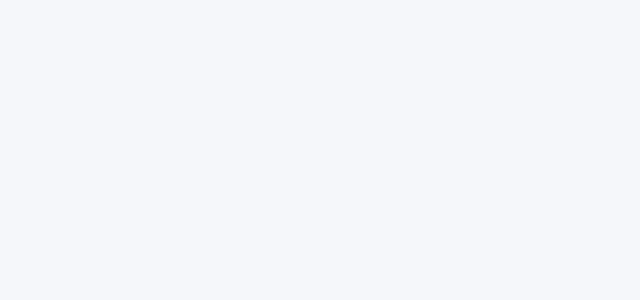
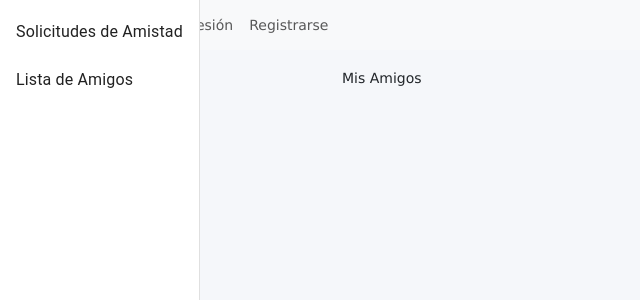
Before and after one commit to Josel02/miss-notes-react-dsw, a React (Create React App) app: page /friends/list in a window 1280 px wide. Before the commit this address had no page. Shown: the top 300 px of the page, without its empty margins (0-640 px from the left). Built offline with nearby package versions, Linux system fonts and the light colour scheme.

Commit message:
Agregar sección para mostrar lista de amigos y solicitudes de amistad

```diff
--- a/package.json
+++ b/package.json
@@ -5,9 +5,10 @@
   "proxy": "http://localhost:3001",
   "dependencies": {
     "@emotion/react": "^11.11.4",
-    "@emotion/styled": "^11.11.0",
+    "@emotion/styled": "^11.11.5",
     "@mui/icons-material": "^5.15.16",
     "@mui/lab": "^5.0.0-alpha.169",
+    "@mui/material": "^5.15.16",
     "@testing-library/jest-dom": "^5.17.0",
     "@testing-library/react": "^13.4.0",
     "@testing-library/user-event": "^13.5.0",
@@ -21,7 +22,7 @@
     "react-bootstrap-icons": "^1.11.3",
     "react-dom": "^18.2.0",
     "react-icons": "^5.0.1",
-    "react-router-dom": "^6.22.3",
+    "react-router-dom": "^6.23.0",
     "react-scripts": "5.0.1",
     "react-tooltip": "^5.26.3",
     "web-vitals": "^2.1.4"
--- a/src/App.js
+++ b/src/App.js
@@ -14,7 +14,7 @@ import './styles/Bootstrap.css';
 import NotesManagement from './views/NotesManagement';
 import UserProfile from './views/UserProfile';
 import CollectionsManagement from './views/CollectionsManagement';
-
+import FriendSection from './views/Friends/FriendSection';
 
 function App() {
   return (
@@ -36,6 +36,8 @@ function App() {
           <Route path="/notesManagement/:userId" element={<Layout><NotesManagement /></Layout>} />
           <Route path="/collectionsManagement/:userId" element={<Layout><CollectionsManagement /></Layout>} />
           <Route path="/profile" element={<Layout><UserProfile /></Layout>} />
+          <Route path="/friends/*" element={<Layout><FriendSection /></Layout>} /> {/* Ruta para la sección de amigos */}
+
         </Routes>
       </NotesProvider>
     </Router>
--- a/src/layouts/Layout.js
+++ b/src/layouts/Layout.js
@@ -55,10 +55,14 @@ const Layout = ({ children }) => {
                       <Link className="nav-link" to="/collections">Colecciones</Link>
                     </li>
                     <li className="nav-item">
+                      <Link className="nav-link" to="/friends">Mis Amigos</Link>
+                    </li>
+                    <li className="nav-item">
                       <Link className="nav-link" to="/profile">
                         <i className="bi bi-person-circle"></i> Perfil
                       </Link>
                     </li>
+
                   </>
                 )}
               </>
--- /dev/null
+++ b/src/views/Friends/FriendList.js
@@ -0,0 +1,7 @@
+import React from 'react';
+
+const FriendRequests = () => {
+    return <div>Mis Amigos</div>;
+};
+
+export default FriendRequests;
--- /dev/null
+++ b/src/views/Friends/FriendRequests.js
@@ -0,0 +1,8 @@
+// FriendRequests.js
+import React from 'react';
+
+const FriendRequests = () => {
+    return <div>Solicitudes de Amistad</div>;
+};
+
+export default FriendRequests;
--- /dev/null
+++ b/src/views/Friends/FriendSection.js
@@ -0,0 +1,39 @@
+// FriendSection.js
+import React from 'react';
+import { Routes, Route, Link } from 'react-router-dom';
+import { Drawer, List, ListItem, ListItemText } from '@mui/material';
+import FriendRequests from './FriendRequests';
+import FriendList from './FriendList';
+
+const drawerWidth = 240;
+
+const FriendSection = () => {
+    return (
+        <div style={{ display: 'flex' }}>
+            <Drawer
+                style={{ width: drawerWidth }}
+                variant="permanent"
+                anchor="left"
+            >
+                <List>
+                    <ListItem button component={Link} to="/friends/requests">
+                        <ListItemText primary="Solicitudes de Amistad" />
+                    </ListItem>
+                    <ListItem button component={Link} to="/friends/list">
+                        <ListItemText primary="Lista de Amigos" />
+                    </ListItem>
+                    {/* Añade más ítems según sea necesario */}
+                </List>
+            </Drawer>
+            <main style={{ flexGrow: 1, padding: '20px' }}>
+                <Routes>
+                    <Route path="requests" element={<FriendRequests />} />
+                    <Route path="list" element={<FriendList />} />
+                    {/* Añade más rutas según sea necesario */}
+                </Routes>
+            </main>
+        </div>
+    );
+};
+
+export default FriendSection;
```
Also changed, not shown: 1 other file (tests, documents, lock files or other folders).
